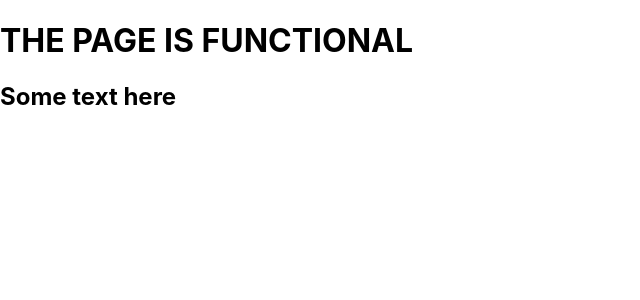
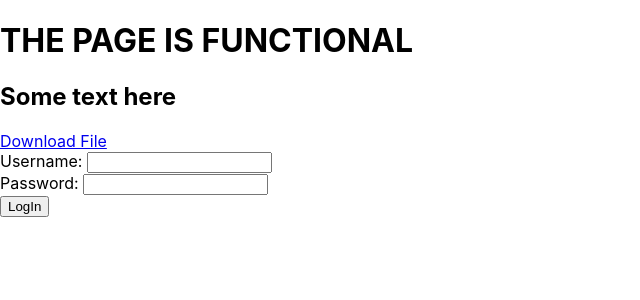
Before and after one commit to ShererStress/SimpleRenderFrontend, a React (Create React App) app: page / in a window 1280 px wide. Shown: the top 300 px of the page, without its empty margins (0-640 px from the left). Built offline with nearby package versions, Linux system fonts and the light colour scheme.

Commit message:
Got a download link working. Adding user login/create form

```diff
--- a/src/App.js
+++ b/src/App.js
@@ -8,14 +8,36 @@ class App extends Component {
 
     this.state = {
       someData: "THE PAGE IS FUNCTIONAL",
+      loggedUseData: {
+        username: null,
+        mostrecentver: null,
+      },
+      formData: {
+        username: "",
+        password: "",
+      },
     };
   };
+
+
+  //Add a random text file to download via a link
+  //Connect to backend with create/login/logout
+  //Check for current version
 
   render() {
     return (
       <div>
         <h1> {this.state.someData} </h1>
         <h2> Some text here </h2>
+        <a href="./downloads/testReadme.txt" download>Download File</a>
+
+        <form>
+          Username: <input type="text"></input> <br/>
+          Password: <input type="password"></input> <br/>
+          <button> LogIn </button>
+        </form>
+
+
       </div>
     );
   }
```
Also changed, not shown: public/downloads/testReadme.txt (added).
